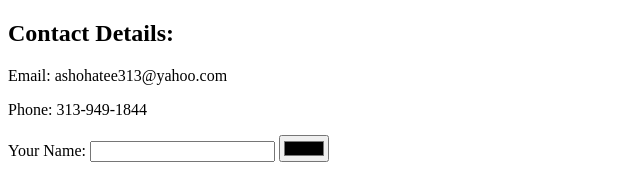
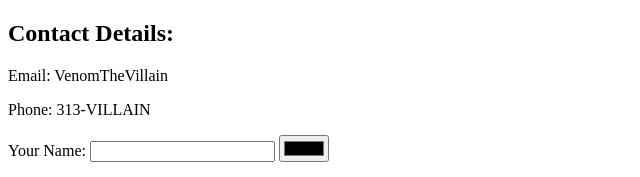
Before and after one commit to Hawkman313/cv, a plain HTML site: page contact-me.html in a window 1280 px wide. Shown: the top 177 px of the page, 0-640 px from the left. Drawn offline with Linux system fonts and the light colour scheme.

Commit message:
Venom Contact

```diff
--- a/contact-me.html
+++ b/contact-me.html
@@ -6,8 +6,8 @@
 </head>
 <body>
     <h2><strong>Contact Details:</strong></h2>
-    <p>Email: ashohatee313@yahoo.com</p>
-    <p>Phone: 313-949-1844</p>
+    <p>Email: VenomTheVillain</p>
+    <p>Phone: 313-VILLAIN</p>
 
     <form action="mailto:ashohatee313@yahoo.com" method="post" enctype="text/plain">
         <label for="">Your Name:</label>
```
